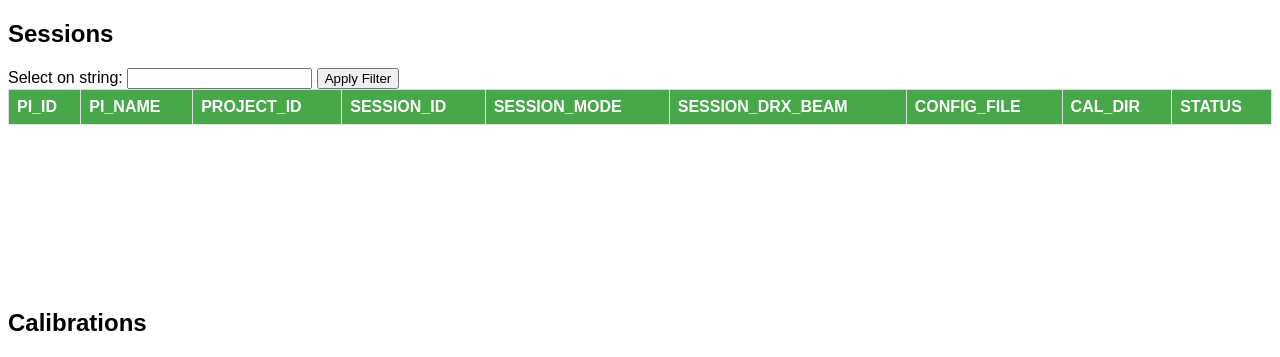
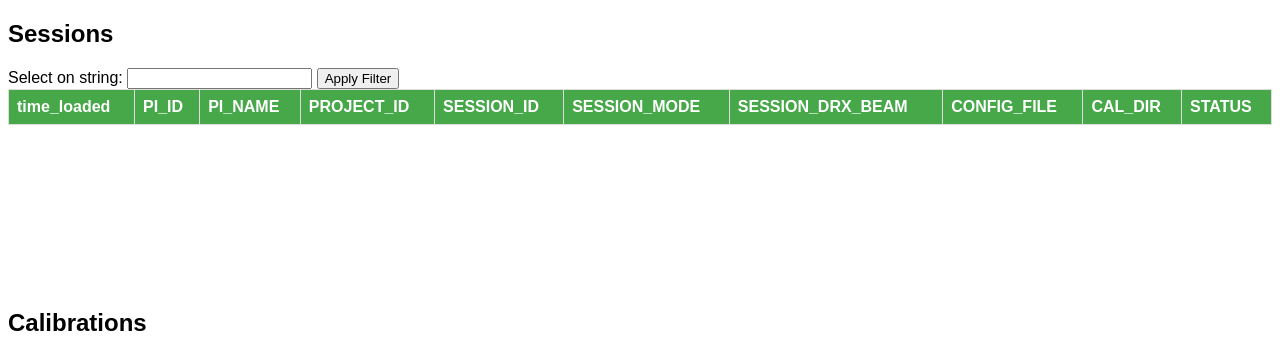
Before and after one commit to ovro-lwa/lwa-observing, a FastAPI app: page / in a window 1280 px wide. Shown: the top 357 px of the page. Run offline with FastAPI, Linux system fonts and the light colour scheme; data that the repository does not hold is empty; parts of the project's set-up code (start-up, migrations or seed data) failed here and were passed over.

Commit message:
Add time_loaded field to Session model and update database queries

```diff
--- a/observing/obsstate.py
+++ b/observing/obsstate.py
@@ -1,6 +1,7 @@
 import os
 import getpass
 import time
+from astropy.time import Time
 from pydantic import BaseModel
 import sqlite3
 from observing import parsesdf
@@ -13,6 +14,7 @@ logger = logging.getLogger(__name__)
 DBPATH = '/home/pipeline/proj/lwa-shell/lwa-observing/ovrolwa.db'
 
 class Session(BaseModel):
+    time_loaded: str
     PI_ID: str
     PI_NAME: str
     PROJECT_ID: str
@@ -28,7 +30,6 @@ class Settings(BaseModel):
     time_loaded: str
     user: str
     filename: str
-    time_file: str
 
 
 class Calibrations(BaseModel):
@@ -49,7 +50,7 @@ def create_db():
     c = conn.cursor()
     c.execute('''
         CREATE TABLE IF NOT EXISTS sessions
-        (PI_ID text, PI_NAME text, PROJECT_ID text, SESSION_ID text, SESSION_MODE text, SESSION_DRX_BEAM text, CONFIG_FILE text, CAL_DIR text, STATUS text)
+        (PI_ID text, PI_NAME text, PROJECT_ID text, SESSION_ID text, SESSION_MODE text, (SESSION)_DRX_BEAM text, CONFIG_FILE text, CAL_DIR text, STATUS text)
     ''')
     c.execute('''
         CREATE TABLE IF NOT EXISTS settings
@@ -97,11 +98,12 @@ def add_session(sdffile: str):
     """Parse SDF to create and add new session to the database."""
     assert os.path.exists(sdffile), f"{sdffile} does not exist"
     dd = parsesdf.sdf_to_dict(sdffile)
+    now = Time.now()
     # convert lists to comma-separated strings
     for key, value in dd['SESSION'].items():
         if isinstance(value, list):
             dd['SESSION'][key] = ', '.join(map(str, value))
-    session = Session(**dd['SESSION'], STATUS='scheduled')
+    session = Session(**dd['SESSION'], time_loaded=now.mjd, STATUS='scheduled')
     conn = sqlite3.connect(DBPATH)
     c = conn.cursor()
     c.execute("INSERT INTO sessions VALUES (?, ?, ?, ?, ?, ?, ?, ?, ?)",
@@ -115,24 +117,25 @@ def add_settings(filename: str):
     """Add settings to the database."""
     assert os.path.exists(filename), f"{filename} does not exist"
     user = getpass.getuser()
-    t_now = time.asctime(time.gmtime(time.time()))
+    now = Time.now()
 
     conn = sqlite3.connect(DBPATH)
     c = conn.cursor()
     c.execute("INSERT INTO settings VALUES (?, ?, ?, ?)",
-              (t_now, user, os.path.basename(filename), 0))   # TODO: figure out how to get time from file
+              (now.mjd, user, os.path.basename(filename)))
     conn.commit()
     conn.close()
 
 
 def add_calibrations(filename, beam):
     """Add a new calibration to the calibrations table."""
-    time_loaded = time.asctime(time.gmtime(time.time()))
+    now = Time.now()
     conn = sqlite3.connect(DBPATH)
     c = conn.cursor()
     try:
         c.execute("BEGIN")
-        c.execute("INSERT INTO calibrations (time_loaded, filename, beam) VALUES (?, ?, ?)", (time_loaded, filename, beam))
+        c.execute("INSERT INTO calibrations (time_loaded, filename, beam) VALUES (?, ?, ?)",
+                  (now.mjd, filename, beam))
         c.execute("COMMIT")
     except sqlite3.Error as e:
         print(f"An error occurred: {e.args[0]}")
--- a/scripts/obsstate.py
+++ b/scripts/obsstate.py
@@ -26,14 +26,16 @@ async def startup_event():
 @app.get("/sessions", response_class=HTMLResponse)
 async def get_all_sessions(request: Request):
     rows = obs.read_sessions()
-    sessions = [obs.Session(PI_ID=row[0], PI_NAME=row[1], PROJECT_ID=row[2], SESSION_ID=row[3], SESSION_MODE=row[4], SESSION_DRX_BEAM=row[5], CONFIG_FILE=row[6], CAL_DIR=row[7], STATUS=row[8]) for row in rows]
+    sessions = [obs.Session(time_loaded=row[0], PI_ID=row[1], PI_NAME=row[2], PROJECT_ID=row[3],
+                            SESSION_ID=row[4], SESSION_MODE=row[5], SESSION_DRX_BEAM=row[6],
+                            CONFIG_FILE=row[7], CAL_DIR=row[8], STATUS=row[9]) for row in rows]
     return templates.TemplateResponse("sessions.html", {"request": request, "sessions": sessions})
 
 
 @app.get("/settings", response_class=HTMLResponse)
 async def get_settings(request: Request):
     rows = obs.read_settings()
-    settings = [obs.Settings(time_loaded=row[0], user=row[1], filename=row[2], time_file=row[3]) for row in rows]
+    settings = [obs.Settings(time_loaded=row[0], user=row[1], filename=row[2]) for row in rows]
     return templates.TemplateResponse("settings.html", {"request": request, "settings": settings})
 
 
@@ -61,8 +63,9 @@ async def get_combined(request: Request):
                 for row in obs.read_settings()]
 
     # Fetch data from the sessions table
-    sessions = [obs.Session(PI_ID=row[0], PI_NAME=row[1], PROJECT_ID=row[2], SESSION_ID=row[3], SESSION_MODE=row[4], SESSION_DRX_BEAM=row[5], CONFIG_FILE=row[6], CAL_DIR=row[7], STATUS=row[8])
-                for row in obs.read_sessions()]
+    sessions = [obs.Session(time_loaded=row[0], PI_ID=row[1], PI_NAME=row[2], PROJECT_ID=row[3],
+                            SESSION_ID=row[4], SESSION_MODE=row[5], SESSION_DRX_BEAM=row[6],
+                            CONFIG_FILE=row[7], CAL_DIR=row[8], STATUS=row[9]) for row in obs.read_sessions()]
 
     # Render the data into three tables
     return templates.TemplateResponse("combined.html", {"request": request, "calibrations": calibrations,
--- a/scripts/templates/sessions.html
+++ b/scripts/templates/sessions.html
@@ -127,18 +127,20 @@
     <div style="height: 200px; overflow-y: auto;">
         <table id="SessionsTable">
             <tr>
-                <th onclick="sortsessionsTable(0)">PI_ID</th>
-                <th onclick="sortsessionsTable(1)">PI_NAME</th>
-                <th onclick="sortsessionsTable(2)">PROJECT_ID</th>
-                <th onclick="sortsessionsTable(3)">SESSION_ID</th>
-                <th onclick="sortsessionsTable(4)">SESSION_MODE</th>
-                <th onclick="sortsessionsTable(5)">SESSION_DRX_BEAM</th>
-                <th onclick="sortsessionsTable(6)">CONFIG_FILE</th>
-                <th onclick="sortsessionsTable(7)">CAL_DIR</th>
-                <th onclick="sortsessionsTable(8)">STATUS</th>
+                <th onclick="sortsessionsTable(0)">time_loaded</th>
+                <th onclick="sortsessionsTable(1)">PI_ID</th>
+                <th onclick="sortsessionsTable(2)">PI_NAME</th>
+                <th onclick="sortsessionsTable(3)">PROJECT_ID</th>
+                <th onclick="sortsessionsTable(4)">SESSION_ID</th>
+                <th onclick="sortsessionsTable(5)">SESSION_MODE</th>
+                <th onclick="sortsessionsTable(6)">SESSION_DRX_BEAM</th>
+                <th onclick="sortsessionsTable(7)">CONFIG_FILE</th>
+                <th onclick="sortsessionsTable(8)">CAL_DIR</th>
+                <th onclick="sortsessionsTable(9)">STATUS</th>
             </tr>
             {% for session in sessions %}
             <tr>
+                <td>{{ session['time_loaded'] }}</td>
                 <td>{{ session['PI_ID'] }}</td>
                 <td>{{ session['PI_NAME'] }}</td>
                 <td>{{ session['PROJECT_ID'] }}</td>
```
